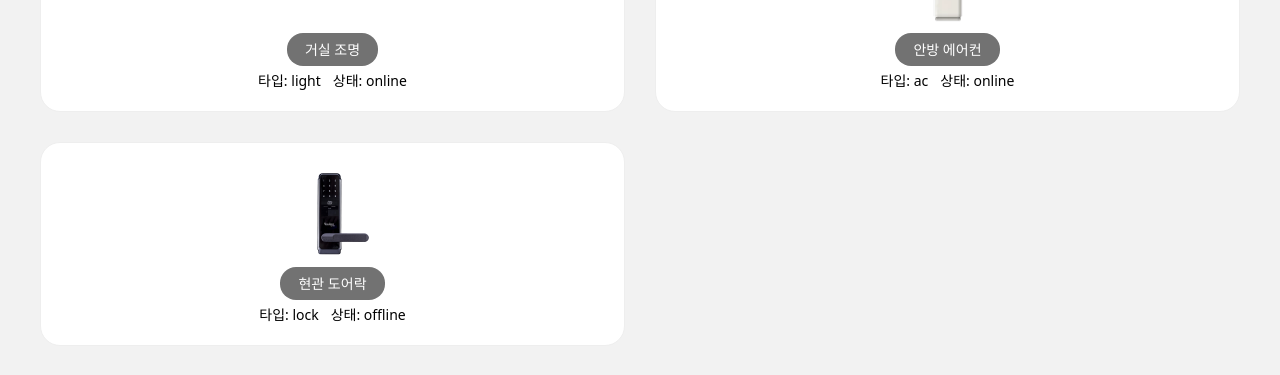
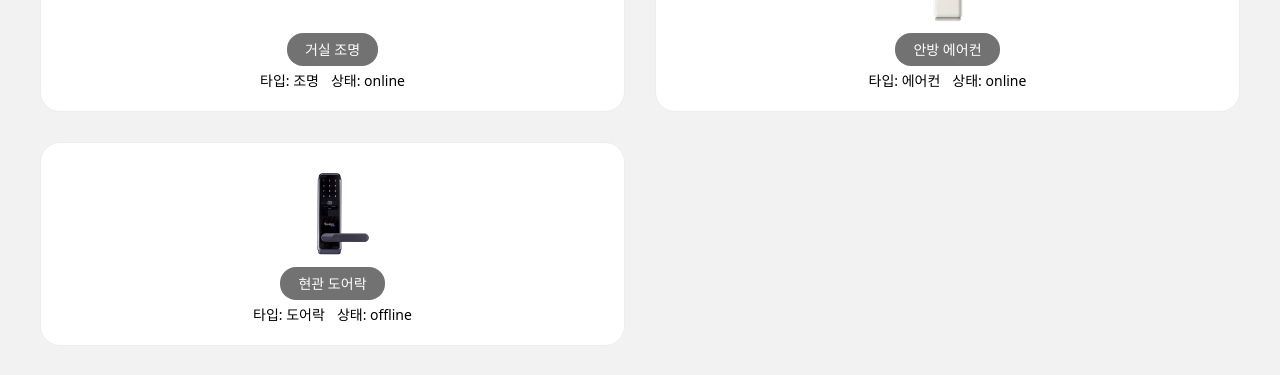
Before and after one commit to Jodndud/amuse-assignment, a React (Vite) app: page / in a window 1280 px wide. Shown: the part 227-602 px from the top of the page. Built offline with nearby package versions, Linux system fonts and the light colour scheme.

Commit message:
feat: 타입명 한글 매핑

```diff
--- a/src/components/DeviceCard.tsx
+++ b/src/components/DeviceCard.tsx
@@ -1,5 +1,6 @@
 import type { Device } from "@/types/Device";
 import styled from "styled-components";
+import { DEVICE_TYPE_LABEL } from '@/recoil/devicesState'
 
 export default function DeviceCard({ device }: { device: Device }) {
   const imageSrc = {
@@ -8,13 +9,15 @@ export default function DeviceCard({ device }: { device: Device }) {
     d3: "/src/assets/lock.png",
   }[device.id];
 
+  const typeLabel = DEVICE_TYPE_LABEL[device.type] ?? device.type
+
   return (
     <Card>
         <Icon src={imageSrc} alt={device.name} />
         <Title>{device.name}</Title>
 
         <DetailWrapper>
-          <Type>타입: {device.type}</Type>
+          <Type>타입: {typeLabel}</Type>
           <Status>상태: {device.status}</Status>
         </DetailWrapper>
 
--- a/src/recoil/devicesState.ts
+++ b/src/recoil/devicesState.ts
@@ -16,3 +16,16 @@ export const deviceByIdState = selectorFamily<Device | undefined, string>({
       return devices.find((d) => d.id === id)
     },
 })
+
+// 타입 한글 매핑
+export const DEVICE_TYPE_LABEL: Record<string, string> = {
+  light: '조명',
+  ac: '에어컨',
+  lock: '도어락',
+};
+
+// 실시간 상태
+export const DEVICE_STATUS_LABEL: Record<string, string> = {
+    offline: '',
+    online: ''
+};
```
